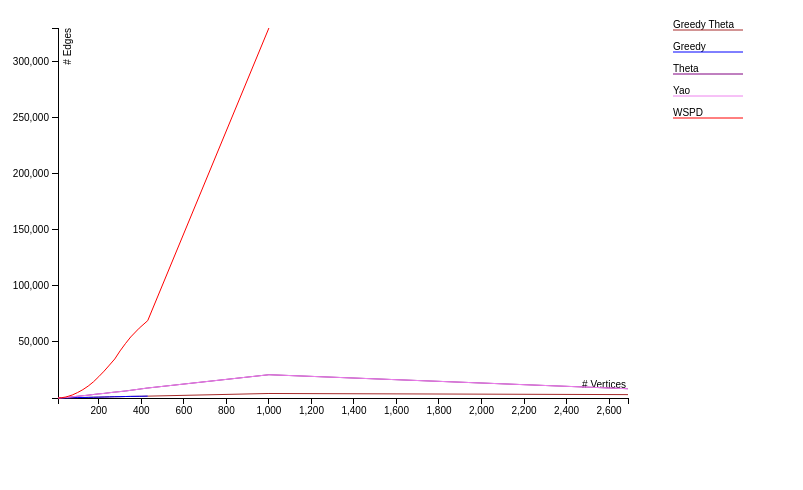
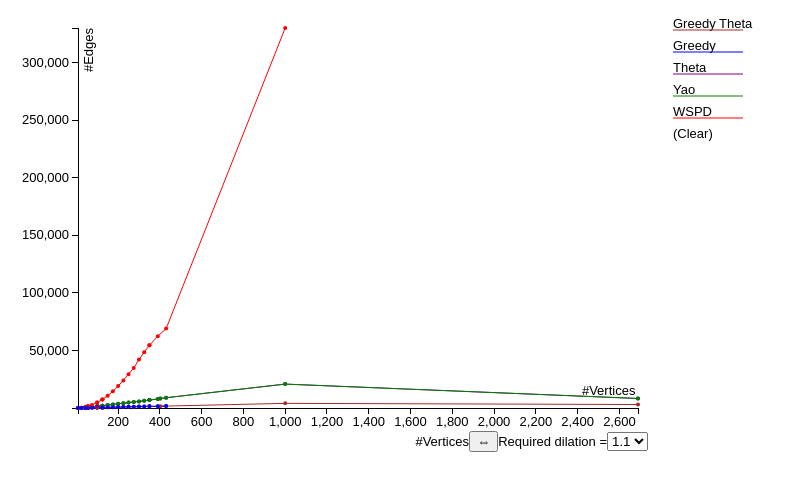
Before and after one commit to xiaq/Vis3, a plain HTML site: page index.html in a window 1280 px wide. Shown: the whole page, without its empty margins (0-803 px from the left). Drawn offline with Linux system fonts and the light colour scheme.

Commit message:
Too lazy, didn't write

```diff
--- a/index.html
+++ b/index.html
@@ -4,7 +4,7 @@
   <meta charset="utf-8">
   <style>
   body {
-    font: 10px sans-serif;
+    font: 13px sans-serif;
   }
 
   .axis path,
@@ -19,13 +19,29 @@
     stroke-width: 1px;
   }
 
+  .line.emphasized {
+    stroke-width: 2px;
+  }
+
   #legend, #line-chart {
     float: left;
+  }
+
+  #x-switcher {
+    float: right;
+  }
+
+  .clear {
+    clear: both;
   }
   </style>
 </head>
 <body>
-  <div id="line-chart"></div>
+  <div id="scatter-plot"></div>
+  <div id="line-chart">
+    <div class="clear"></div>
+    <div id="x-switcher"></div>
+  </div>
   <div id="legend"></div>
   <script src="d3.v3.js"></script>
   <script src="vis.js"></script>
--- a/vis.js
+++ b/vis.js
@@ -1,41 +1,57 @@
+function id(x) { return x; }
+function attrgetter(attr) { return function(d) { return d[attr]; }; }
+function numcmp(a, b) { return a - b; }
+
 var algorithms = {
   "Greedy Theta": "brown", "Greedy": "blue",
-  "Theta": "purple", "Yao": "violet", "WSPD": "red"
+  "Theta": "purple", "Yao": "green", "WSPD": "red"
 };
 
 var inFields = {
-  'nvertices': '# Vertices', 'algorithm': 'Algorithm', 't': 'Required dilation'
+  'nvertices': '#Vertices', 'algorithm': 'Algorithm', 't': 'Required dilation'
 }
 
-function otherIn(f) {
+var inValues = {"nvertices": d3.set(), 't': d3.set()};
+
+function otherInField(f) {
   return f == 't' ? 'nvertices' : 't';
 }
 
 var outFields = {
   'treal': 'Actual dilation',
-  'nedges': '# Edges', 'weight': 'Weight',
+  'nedges': '#Edges', 'weight': 'Weight',
   'maxDegree': 'Max degree',
-  'diameter': 'Diameter', 'nintersections': '# Intersections',
+  'diameter': 'Diameter', 'nintersections': '#Intersections',
   'runningTime': 'Running time'
 };
 
-var dispatch = d3.dispatch('load');
-var theData;
+var dispatch = d3.dispatch(
+    'load',
+    'xswitch', 'xfilter',
+    'algclick', 'algmouseover', 'algmouseout', 'algclear');
+
+var theData, theXField = 'nvertices', theSXField = 'weight', theYField = 'nedges', theOtherIn = 't', theOtherInValue;
 
 d3.csv("data.csv", function(error, data) {
   data.forEach(function(d) {
+    d.t = +d.t;
     d.nvertices = +d.nvertices;
     d.nedges = +d.nedges;
+    inValues.t.add(d.t);
+    inValues.nvertices.add(d.nvertices);
   });
   theData = data;
+  inValues.t = inValues.t.values().sort(numcmp);
+  inValues.nvertices = inValues.nvertices.values().sort(numcmp);
+  theOtherInValue = inValues[theOtherIn][0];
   dispatch.load(data);
 });
 
 // Legend
 (function() {
   var margin = {top: 20, right: 10, bottom: 15, left: 25},
-      width = 200 - margin.left - margin.right,
-      height = 200 - margin.top - margin.bottom;
+      width = 120 - margin.left - margin.right,
+      height = 150 - margin.top - margin.bottom;
 
   var svg = d3.select("#legend").append("svg")
       .attr("width", width + margin.left + margin.right)
@@ -54,9 +70,13 @@ d3.csv("data.csv", function(error, data) {
   var gs = svg.selectAll('g')
       .data(d3.keys(algorithms))
     .enter().append('g')
-      .attr('transform', trans);
-  gs.append('text')
-    .text(function(d) { return d; });
+      .attr('transform', trans)
+      .on('click', dispatch.algclick)
+      .on('mouseover', dispatch.algmouseover)
+      .on('mouseout', dispatch.algmouseout);
+
+  gs.append('text').text(id);
+
   gs.append('line')
     .attr('stroke-width', lineWidth)
     .attr('stroke', function(d) { return algorithms[d]; })
@@ -65,11 +85,41 @@ d3.csv("data.csv", function(error, data) {
     .attr('y1', lineMargin)
     .attr('x2', lineLength)
     .attr('y2', lineMargin);
+
+  var clear = svg.append('g')
+    .attr('transform', trans)
+    .on('click', dispatch.algclear)
+    .append('text').text('(Clear)');
+})();
+
+// x switcher
+(function() {
+  function update() {
+    var xname = otherInField(theXField);
+    d3.select('#x-switcher').selectAll('div').remove();
+    var switcher = d3.select('#x-switcher').append('div');
+    switcher.append('span').text(inFields[theXField]);
+    switcher.append('button').text('⇔').on('click', function() {
+      theXField = xname;
+      theOtherIn = otherInField(xname);
+      theOtherInValue = inValues[theOtherIn][0];
+      dispatch.xswitch(xname);
+    });
+    switcher.append('span').text(inFields[xname] + ' =');
+    var options = d3.set(theData.map(attrgetter(xname))).values().sort(numcmp);
+    switcher.append('select').on('change', function() {
+        var v = this.value; theOtherInValue = v; dispatch.xfilter(v); })
+      .selectAll('option').data(options).enter().append('option')
+      .attr('value', id).text(id);
+  }
+
+  dispatch.on('load.xswitcher', update);
+  dispatch.on('xswitch.xswitcher', update);
 })();
 
 // Line chart
 (function() {
-  var margin = {top: 20, right: 20, bottom: 30, left: 50},
+  var margin = {top: 20, right: 10, bottom: 20, left: 70},
       width = 640 - margin.left - margin.right,
       height = 420 - margin.top - margin.bottom;
 
@@ -87,13 +137,11 @@ d3.csv("data.csv", function(error, data) {
       .scale(y)
       .orient("left");
 
-  function line(xname, yname) {
-      return d3.svg.line()
-          .x(function(d) { return x(d[xname]); })
-          .y(function(d) { return y(d[yname]); });
-  }
+  var line = d3.svg.line()
+        .x(function(d) { return x(d[theXField]); })
+        .y(function(d) { return y(d[theYField]); });
 
-  var svg = d3.select("#line-chart").append("svg")
+  var svg = d3.select("#line-chart").insert("svg", ':first-child')
       .attr("width", width + margin.left + margin.right)
       .attr("height", height + margin.top + margin.bottom)
     .append("g")
@@ -101,7 +149,7 @@ d3.csv("data.csv", function(error, data) {
 
   var $x, $xLabel, $y, $yLabel, $paths = {};
 
-  dispatch.on('load', function(data) {
+  dispatch.on('load.linechart', function(data) {
     $x = svg.append("g")
         .attr("class", "x axis")
         .attr("transform", "translate(0," + height + ")");
@@ -124,30 +172,70 @@ d3.csv("data.csv", function(error, data) {
           .attr("class", "line")
           .attr('style', 'stroke: ' + algorithms[alg]);
     });
-
-    update('nvertices', 'nedges')
+    update();
   });
 
-  function update(xname, yname) {
-    var data = theData.filter(function(d) { return d.t == 1.1 });
+  dispatch.on('xfilter.linechart', update);
+  dispatch.on('xswitch.linechart', update)
 
-    x.domain(d3.extent(data, function(d) { return d[xname]; }));
-    y.domain(d3.extent(data, function(d) { return d[yname]; }));
+  dispatch.on('algclick.linechart', function(alg) {
+    var data = theData.filter(function(d) { return d[theOtherIn] == theOtherInValue });
+    var algData = data.filter(function(d) { return d.algorithm == alg; });
 
+    x.domain(d3.extent(algData, attrgetter(theXField)));
+    y.domain(d3.extent(algData, attrgetter(theYField)));
+
+    draw(data, 'nvertices', 'nedges')
+  });
+
+  dispatch.on('algmouseover.linechart', function(d) {
+    $paths[d].classed('emphasized', true);
+  });
+
+  dispatch.on('algmouseout.linechart', function(d) {
+    $paths[d].classed('emphasized', false);
+  });
+
+  dispatch.on('algclear.linechart', update);
+
+  function update() {
+    var data = theData.filter(function(d) { return d[theOtherIn] == theOtherInValue });
+
+    x.domain(d3.extent(data, attrgetter(theXField)));
+    y.domain(d3.extent(data, attrgetter(theYField)));
+
+    draw(data);
+  }
+
+  var firstDraw = true, drawDuration = 500;
+
+  function draw(data) {
     $x.call(xAxis);
     $y.call(yAxis);
 
-    $xLabel.text(inFields[xname]);
-    $yLabel.text(outFields[yname]);
+    $xLabel.text(inFields[theXField]);
+    $yLabel.text(outFields[theYField]);
+
+    svg.selectAll('.dot').remove();
 
     d3.keys(algorithms).forEach(function(alg) {
       var datum = data.filter(function(d) { return d.algorithm == alg; });
       $paths[alg]
           .datum(datum)
           .transition()
-          .duration(1000)
-          .attr('d', line(xname, yname));
+          .duration(drawDuration)
+          .attr('d', line);
     });
+
+    setTimeout(function() {
+      svg.selectAll('.dot').data(data)
+        .enter().append('circle')
+        .attr('class', 'dot').attr('r', 2)
+        .attr('cx', function(d) { return x(d[theXField]); })
+        .attr('cy', function(d) { return y(d[theYField]); })
+        .style('fill', function (d) { return algorithms[d.algorithm]; });
+    }, firstDraw ? 0 : drawDuration);
+    firstDraw = false;
   }
 })();
 
```
